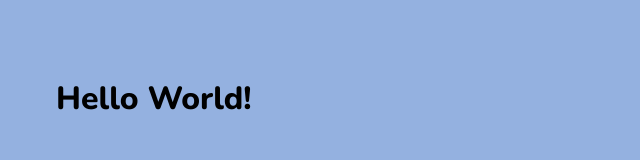
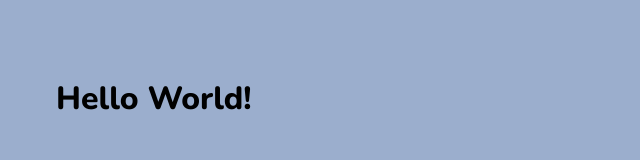
Before and after one commit to NataLee7/natasha-website, a plain HTML site: page index.html in a window 1280 px wide. Shown: the whole page, without its empty margins (0-640 px from the left). Drawn offline with nearby package versions, Linux system fonts and the light colour scheme.

Commit message:
Update styles.css

```diff
--- a/styles.css
+++ b/styles.css
@@ -1,5 +1,5 @@
 body {
-    background: rgb(148, 177, 224);
+    background: rgb(155, 174, 205);
     padding: 3em;
     font-family: 'Nunito', sans-serif;
 }
```
